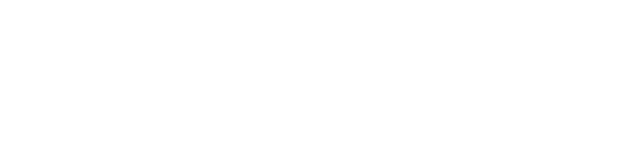
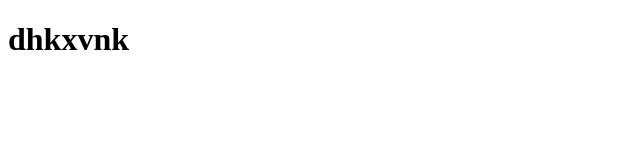
Before and after one commit to ermish24/css-assigment, a plain HTML site: page index.html in a window 1280 px wide. Shown: the whole page, without its empty margins (0-640 px from the left). Drawn offline with Linux system fonts and the light colour scheme.

Commit message:
update index.html

```diff
--- a/index.html
+++ b/index.html
@@ -9,6 +9,7 @@
 </head>
 
 <body>
+  <h1>dhkxvnk</h1>
 
 </body>
 
```
